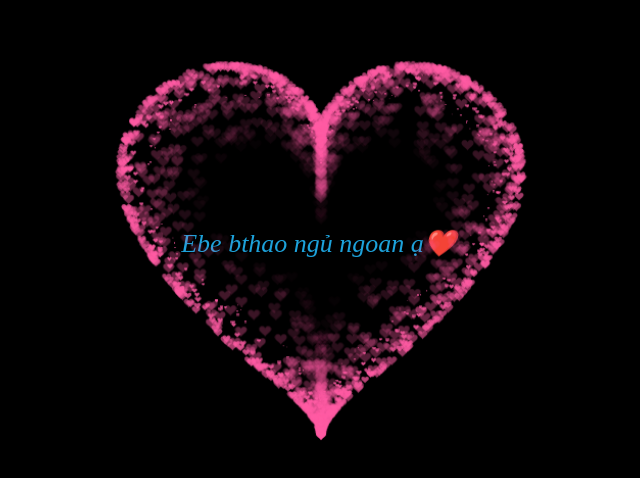
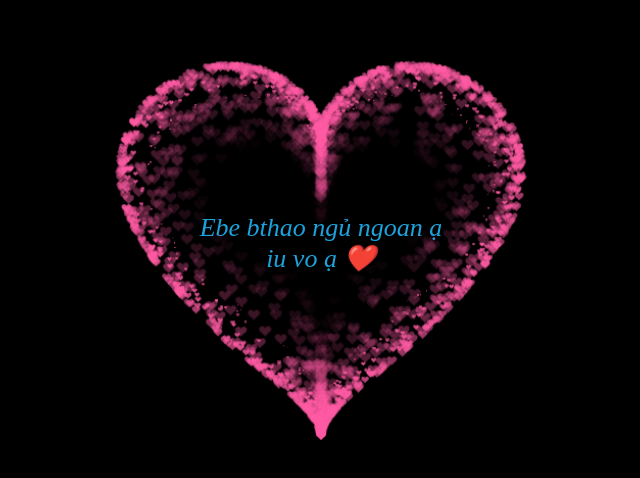
Before and after one commit to buiducy/em-ng-ngon, a plain HTML site: page index.html in a window 1280 px wide. Shown: the part 152-630 px from the top of the page, without its empty margins (319-959 px from the left). Drawn offline with Linux system fonts and the light colour scheme.

Commit message:
Update index.html

```diff
--- a/index.html
+++ b/index.html
@@ -320,7 +320,7 @@ var ParticlePool = (function() {
   }, 10);
 })(document.getElementById('pinkboard'));
   </script>
-  <div class="center-text",
+ <div class="center-text"
   style="background-color:rgb(0, 0, 0);
         width: 100%;
         color: #1da2db;
@@ -331,7 +331,13 @@ var ParticlePool = (function() {
         align-items: center;
         justify-content: center;
         margin-bottom: 10px;
-        text-align: center;">Ebe bthao ngủ ngoan ạ❤️</div>;
+        text-align: center;
+        flex-direction: column;">
+    Ebe bthao ngủ ngoan ạ
+    <br>
+    iu vo ạ ❤️
+</div>
+
 
  </BODY>
 </HTML>
```
